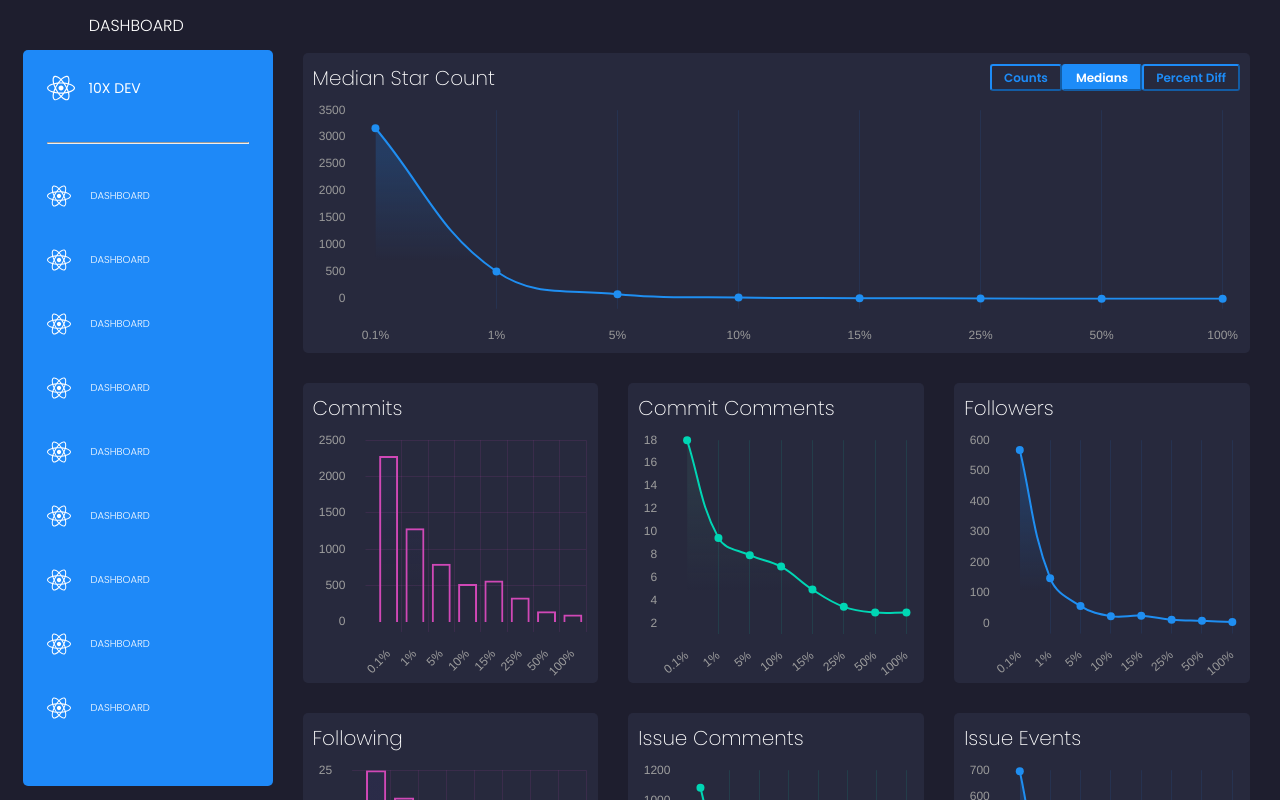
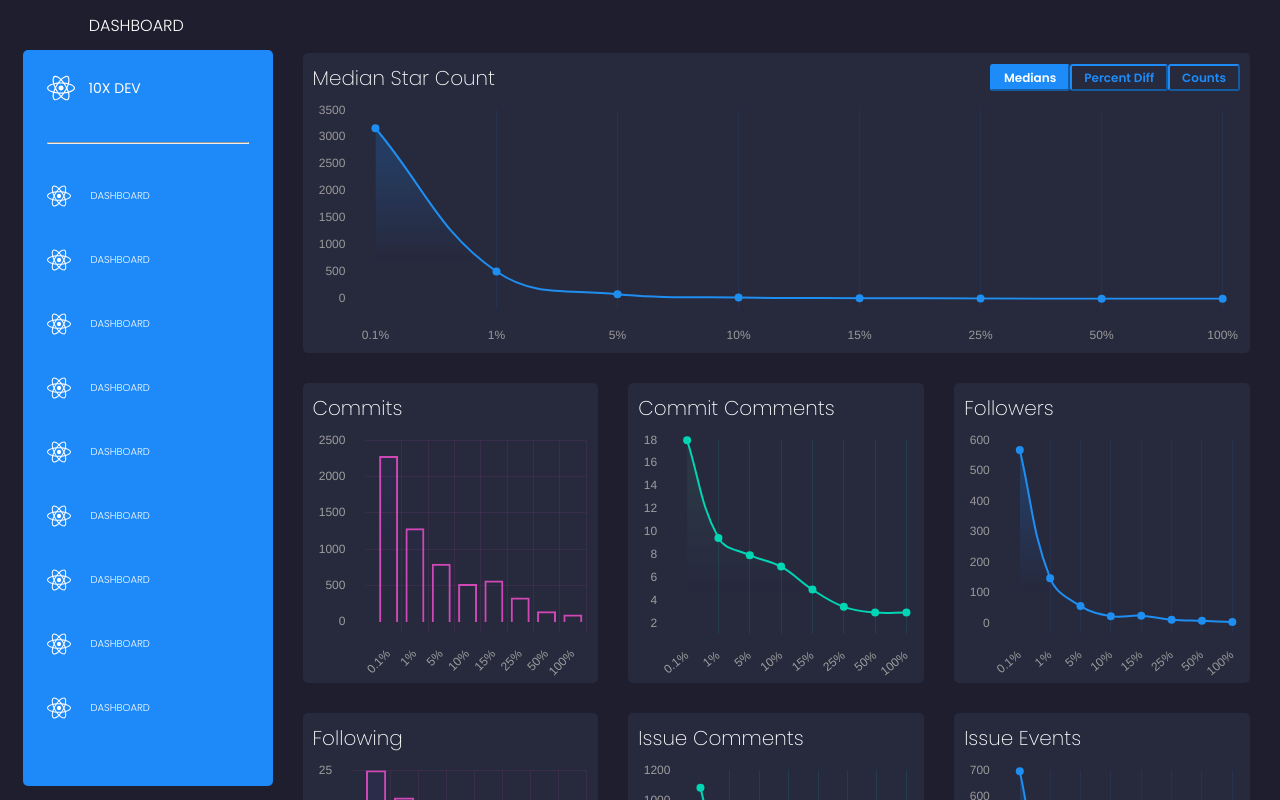
Before and after one commit to slampham/10x-Dev, a React (Create React App) app: page / in a window 1280 px wide. Shown: the top 800 px of the page. Built offline with nearby package versions, Linux system fonts and the light colour scheme.

Commit message:
Adding percentile sign to yaxis is annoying. May fix later

```diff
--- /dev/null
+++ b/src/components/CardButtons.js
@@ -0,0 +1,3 @@
+import React from 'react'
+
+export default CardButtons
--- a/src/components/LargeChartCard.js
+++ b/src/components/ChartCardButtons.js
@@ -37,7 +37,7 @@ const StyledLargeCard = styled(StyledChartCard)`
   }
 `
 
-function LargeChartCard({title, className, factMetric, setFactMetric}) {
+function ChartCardButtons({title, className, factMetric, setFactMetric}) {
   const { data, options } = blueChart('medianStarCounts')
 
   return (
@@ -45,11 +45,6 @@ function LargeChartCard({title, className, factMetric, setFactMetric}) {
       <div className='title-buttons'>
         <h3 className='title'>Median Star Count</h3>
         <div className='buttons'>
-          <button
-            className={factMetric === 'count' ? 'active' : undefined}
-            onClick={() => setFactMetric('count')}>
-            Counts
-          </button>
           <button
             className={factMetric === 'median' ? 'active' : undefined}
             onClick={() => setFactMetric('median')}>
@@ -59,6 +54,11 @@ function LargeChartCard({title, className, factMetric, setFactMetric}) {
             className={factMetric === 'diff' ? 'active' : undefined}
             onClick={() => setFactMetric('diff')}>
             Percent Diff
+          </button>
+          <button
+            className={factMetric === 'count' ? 'active' : undefined}
+            onClick={() => setFactMetric('count')}>
+            Counts
           </button>
         </div>
       </div>
@@ -70,4 +70,4 @@ function LargeChartCard({title, className, factMetric, setFactMetric}) {
   )
 }
 
-export default LargeChartCard
+export default ChartCardButtons
--- a/src/components/Dashboard.js
+++ b/src/components/Dashboard.js
@@ -1,6 +1,6 @@
 import React, { useState } from 'react'
 import styled from 'styled-components'
-import LargeChartCard from './LargeChartCard'
+import ChartCardButtons from './ChartCardButtons'
 import ChartCard, { StyledChartCard } from './ChartCard'
 import Table from './Table'
 
@@ -15,7 +15,7 @@ const StyledDashboard = styled.div`
 
     grid-template: repeat(7, 300px) / repeat(6, 1fr);
 
-    .large-chart-card {
+    .chard-card-buttons {
       grid-area: 1 / 1 / 2 / -1;
     }
 
@@ -27,7 +27,7 @@ const StyledDashboard = styled.div`
       grid-area: -2 / 4 / -1 / -1;
     }
 
-    ${StyledChartCard}:not(.large-chart-card) {
+    ${StyledChartCard}:not(.chard-card-buttons) {
       grid-column: span 2;
     }
   }
@@ -38,7 +38,7 @@ function Dashboard() {
 
   return (
     <StyledDashboard>
-      <LargeChartCard title='medianStarCounts' className='large-chart-card' {...{factMetric, setFactMetric}} />
+      <ChartCardButtons title='medianStarCounts' className='chard-card-buttons' {...{factMetric, setFactMetric}} />
 
       <ChartCard title='Commits' occurence={2} {...{factMetric}} />
       <ChartCard title='Commit Comments' occurence={3} {...{factMetric}} />
--- a/src/components/charts.js
+++ b/src/components/charts.js
@@ -2,11 +2,8 @@ let percentiles = ['0.1%', '1%', '5%', '10%', '15%', '25%', '50%', '100%']
 let medianStarCounts = {'0.1%': 3165, '1%': 507, '5%': 86, '10%': 25, '15%': 13, '25%': 6, '50%': 2, '100%': 1}
 
 let factsCount = {"Commits": [670320, 478047, 349511, 221892, 255519, 240113, 109073, 65729], "Commit Comments": [5304, 3444, 2897, 2993, 2362, 668, 748, 444], "Followers": [256766, 54350, 21403, 12573, 9034, 3972, 4839, 1687], "Following": [8483, 10200, 3860, 3287, 5077, 2503, 3853, 1306], "Issue Comments": [368540, 155618, 103139, 68393, 58184, 24312, 22153, 11316], "Issue Events": [253123, 101464, 67332, 51210, 45938, 32434, 32599, 8581], "Issues Reported": [33335, 19385, 17334, 13072, 13249, 8586, 14330, 3813], "Issues Assigned": [4534, 3431, 2742, 2282, 1933, 1285, 1567, 380], "Organization Membership": [400, 424, 222, 162, 217, 158, 115, 61], "Project Membership": [3018, 3347, 2841, 1544, 2599, 1404, 930, 1029], "Projects Owned": [13924, 13203, 9912, 9861, 11254, 6782, 5932, 4956], "Pull Request Comments": [56005, 29898, 23225, 15133, 15127, 3038, 3802, 2658], "Pull Request History": [174836, 77633, 60946, 35109, 39559, 14589, 16106, 7035], "Projects Starred": [46713, 67763, 42195, 25574, 23963, 18291, 17148, 13448]}
-
 let factsMedian = {"Commits": [2282.0, 1290.5, 800.0, 524.0, 572.0, 335.5, 147.0, 103.0], "Commit Comments": [18.0, 9.5, 8.0, 7.0, 5.0, 3.5, 3.0, 3.0], "Followers": [568.0, 148.5, 57.5, 24.5, 26.0, 13.0, 9.0, 5.0], "Following": [25.0, 22.0, 10.0, 12.0, 11.0, 12.0, 8.0, 5.5], "Issue Comments": [1085.0, 338.5, 150.0, 71.0, 46.0, 29.0, 23.0, 16.0], "Issue Events": [696.0, 169.0, 85.5, 65.0, 38.0, 22.0, 14.5, 14.0], "Issues Reported": [72.0, 54.5, 29.5, 30.5, 20.0, 16.0, 11.0, 7.0], "Issues Assigned": [8.0, 6.5, 6.0, 5.0, 5.0, 6.0, 3.0, 4.0], "Organization Membership": [3.5, 3.0, 2.0, 1.5, 2.0, 2.0, 1.5, 1.0], "Project Membership": [13.0, 12.0, 8.0, 7.5, 9.0, 6.0, 5.0, 3.0], "Projects Owned": [61.0, 62.5, 44.0, 40.0, 43.0, 26.5, 24.0, 14.0], "Pull Request Comments": [40.5, 30.0, 14.0, 18.0, 17.5, 7.0, 7.5, 5.0], "Pull Request History": [459.0, 159.5, 71.0, 44.0, 43.0, 30.0, 15.5, 15.0], "Projects Starred": [119.0, 90.0, 76.0, 33.0, 40.0, 29.5, 24.5, 12.5]}
-
 let factsDiff = {"Commits": [2115, 1152, 676, 408, 455, 225, 42], "Commit Comments": [500, 216, 166, 133, 66, 16, 0], "Followers": [11260, 2870, 1050, 390, 420, 160, 80], "Following": [354, 300, 81, 118, 100, 118, 45], "Issue Comments": [6681, 2015, 837, 343, 187, 81, 43], "Issue Events": [4871, 1107, 510, 364, 171, 57, 3], "Issues Reported": [928, 678, 321, 335, 185, 128, 57], "Issues Assigned": [100, 62, 50, 25, 25, 50, -25], "Organization Membership": [250, 200, 100, 50, 100, 100, 50], "Project Membership": [333, 300, 166, 150, 200, 100, 66], "Projects Owned": [335, 346, 214, 185, 207, 89, 71], "Pull Request Comments": [710, 500, 180, 260, 250, 40, 50], "Pull Request History": [2960, 963, 373, 193, 186, 100, 3], "Projects Starred": [852, 620, 508, 164, 220, 136, 96]}
-
 let facts = {count: factsCount, median: factsMedian, diff: factsDiff}
 
 function blueChart(title, factMetric) {
@@ -94,10 +91,6 @@ function blueChart(title, factMetric) {
 }
 
 function pinkChart(title, factMetric) {
-  if (title === 'Following') {
-    console.log(facts['count']['Following'])
-  }
-
   return {
     data: (canvas) => {
       let ctx = canvas.getContext("2d");
```
Lines whose indentation alone changed are shown as unchanged.
